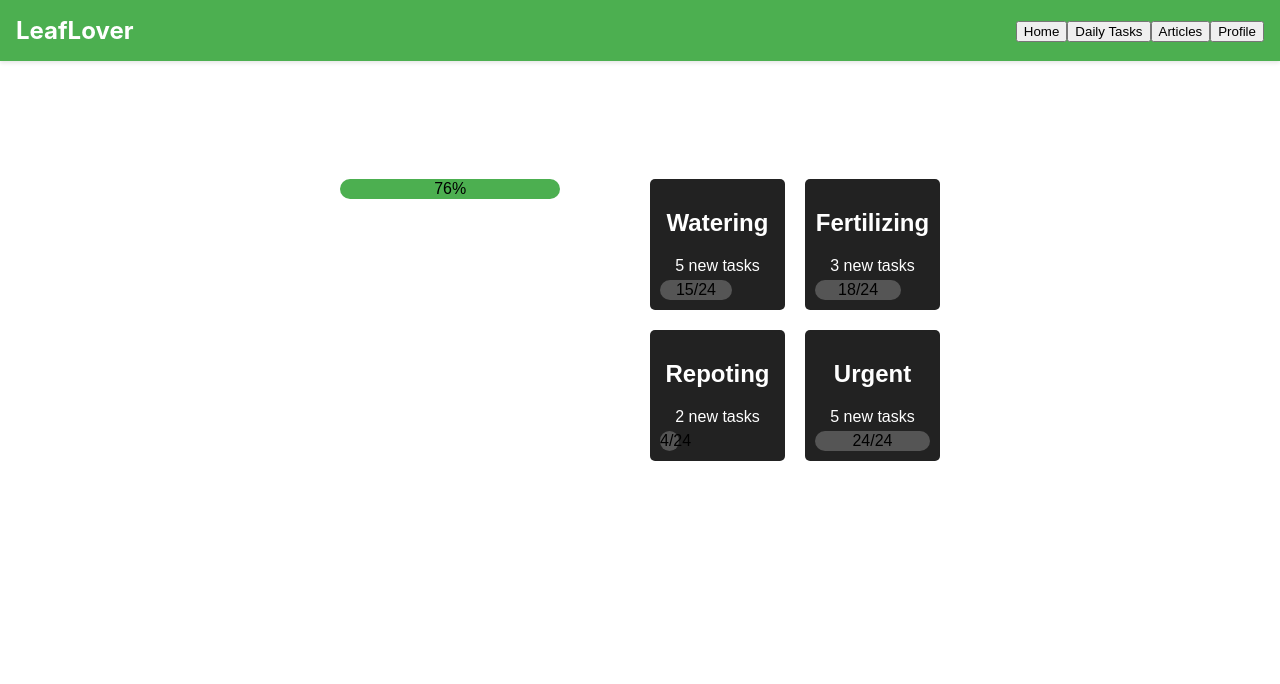
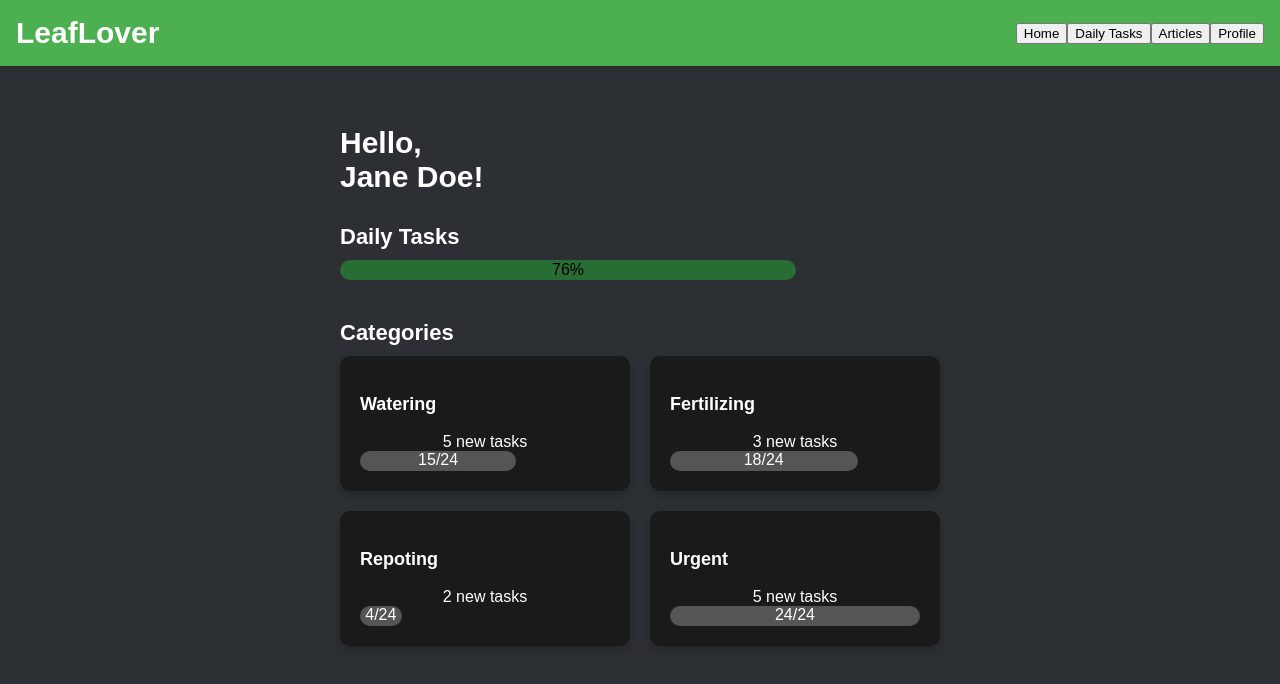
Before and after one commit to elvinafahlgren/leaflover, a React (Create React App) app: page / in a window 1280 px wide. Shown: the top 684 px of the page. Built offline with nearby package versions, Linux system fonts and the light colour scheme.

Commit message:
Update home page

```diff
--- a/src/pages/Home.js
+++ b/src/pages/Home.js
@@ -1,5 +1,5 @@
 import React, { useState } from 'react';
-import '../styles/Home.css';
+import '../styles/Home.css'; // Assuming the CSS is in a file named Home.css
 
 const Home = ({ user }) => {
     const [tasks, setTasks] = useState({
@@ -11,20 +11,19 @@ const Home = ({ user }) => {
     });
 
     return (
-        <>
         <div className="home">
-                <h1>Hello, {user.name}!</h1>
-                {/* Progress bar */}
-                <div className="progress">
+            <h1>Hello, <br/>{user.name}!</h1>
+            <h2 className="subheader">Daily Tasks</h2>
+            <div className="total-progress">
                 <div className="progress-bar" style={{ width: `${tasks.dailyProgress}%` }}>
                     {tasks.dailyProgress}%
                 </div>
             </div>
-                {/* Task Categories */}
+            <h2 className="subheader">Categories</h2>
             <div className="categories">
                 {Object.entries(tasks).filter(([key,]) => key !== 'dailyProgress').map(([key, task]) => (
                     <div key={key} className="category">
-                            <h2>{key.charAt(0).toUpperCase() + key.slice(1)}</h2>
+                        <h3>{key.charAt(0).toUpperCase() + key.slice(1)}</h3>
                         <span>{task.new} new tasks</span>
                         <div className="task-progress">
                             <div className="task-progress-bar" style={{ width: `${(task.total / 24) * 100}%` }}>
@@ -35,7 +34,6 @@ const Home = ({ user }) => {
                 ))}
             </div>
         </div>
-        </>
     );
 };
 
--- a/src/styles/Home.css
+++ b/src/styles/Home.css
@@ -1,48 +1,70 @@
-.home {
+body, html {
+    height: 100%;
+    margin: 0;
+    background-color: #2C2F33;
+    color: #FFF;
     font-family: 'Arial', sans-serif;
-    color: #fff;
+  }
+
+  .home {
     padding: 20px;
     max-width: 600px;
-    margin: auto;
-    display: grid; /* Set the display to grid for the layout */
-    grid-template-columns: repeat(auto-fit, minmax(250px, 1fr)); /* This will create a responsive grid layout */
-    grid-gap: 20px; /* This will add space between the boxes */
+    margin: 20px auto;
+    display: flex;
+    flex-direction: column;
 }
 
 h1 {
+    font-size: 30px;
+    margin-bottom: 10px;
+    text-align: left;
+}
+
+.subheader {
+    font-size: 22px;
+    margin-top: 20px;
+    margin-bottom: 10px;
+    text-align: left;
+}
+
+.total-progress {
     margin-bottom: 20px;
-    grid-column: span 2; /* This makes the heading span across the grid */
 }
 
 .progress-bar {
-    background-color: #4caf50;
+    background-color: #286E34;
     height: 20px;
     border-radius: 10px;
     color: black;
     text-align: center;
     line-height: 20px;
-    grid-column: span 2; /* This makes the progress bar span across the grid */
 }
 
 .categories {
-    width: 100%;
     display: grid;
-    grid-template-columns: repeat(2, 1fr); /* Adjust the number of columns as needed */
+    grid-template-columns: repeat(auto-fit, minmax(250px, 1fr));
     grid-gap: 20px;
 }
 
 .category {
-    background-color: #222;
-    padding: 10px;
-    border-radius: 5px;
+    background-color: #1A1A1A;
+    padding: 20px;
+    border-radius: 10px;
+    display: flex;
+    flex-direction: column;
+    justify-content: space-between;
+    box-shadow: 0 4px 8px 0 rgba(0,0,0,0.2); /* Adding a subtle shadow for depth */
+}
+
+h3 {
+    font-size: 18px;
+    color: #fff;
+    text-align: left;
 }
 
 .task-progress-bar {
-    background-color: #555;
+    background-color: #555; /* Darker shade for the incomplete part of the bar */
     height: 20px;
     border-radius: 10px;
-    color: black;
-    text-align: center;
-    line-height: 20px;
-    margin-top: 5px;
+    position: relative; /* Required for the inner bar to be positioned absolutely */
 }
```
Lines whose indentation alone changed are shown as unchanged.
